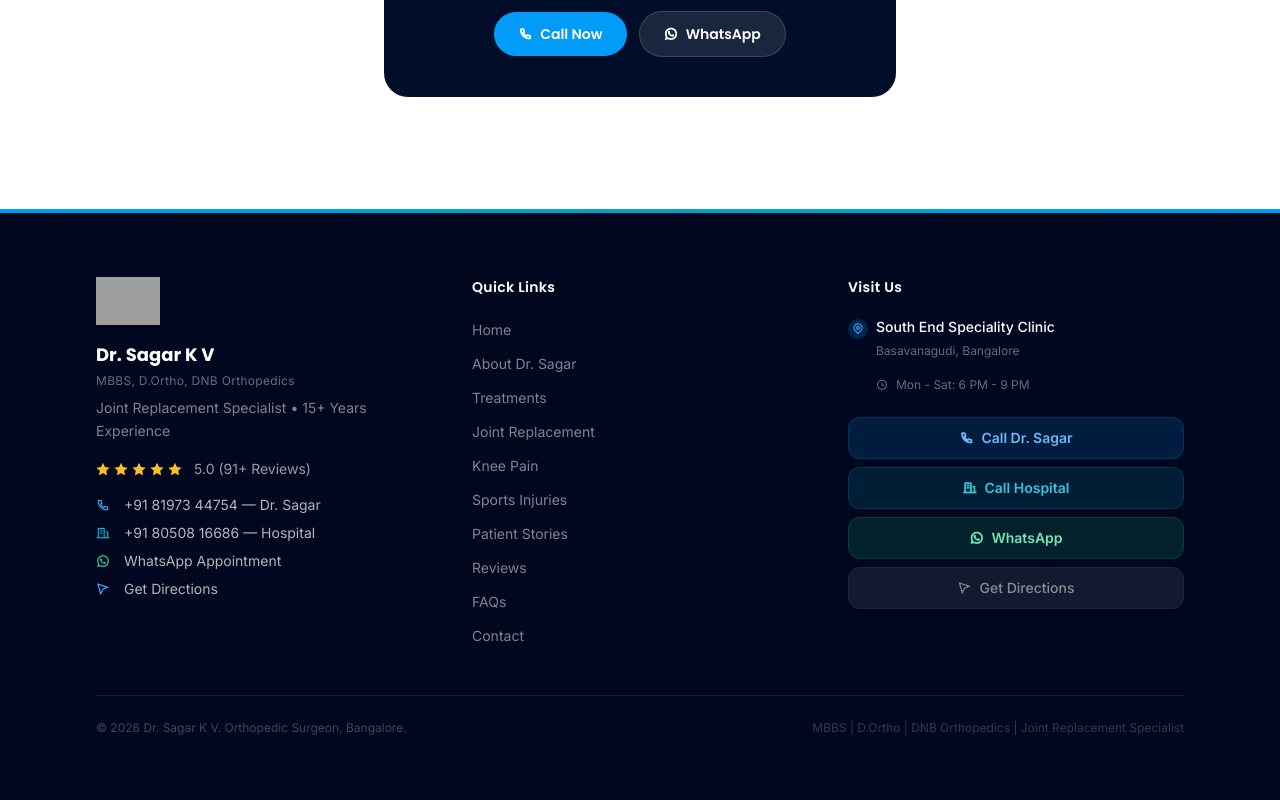
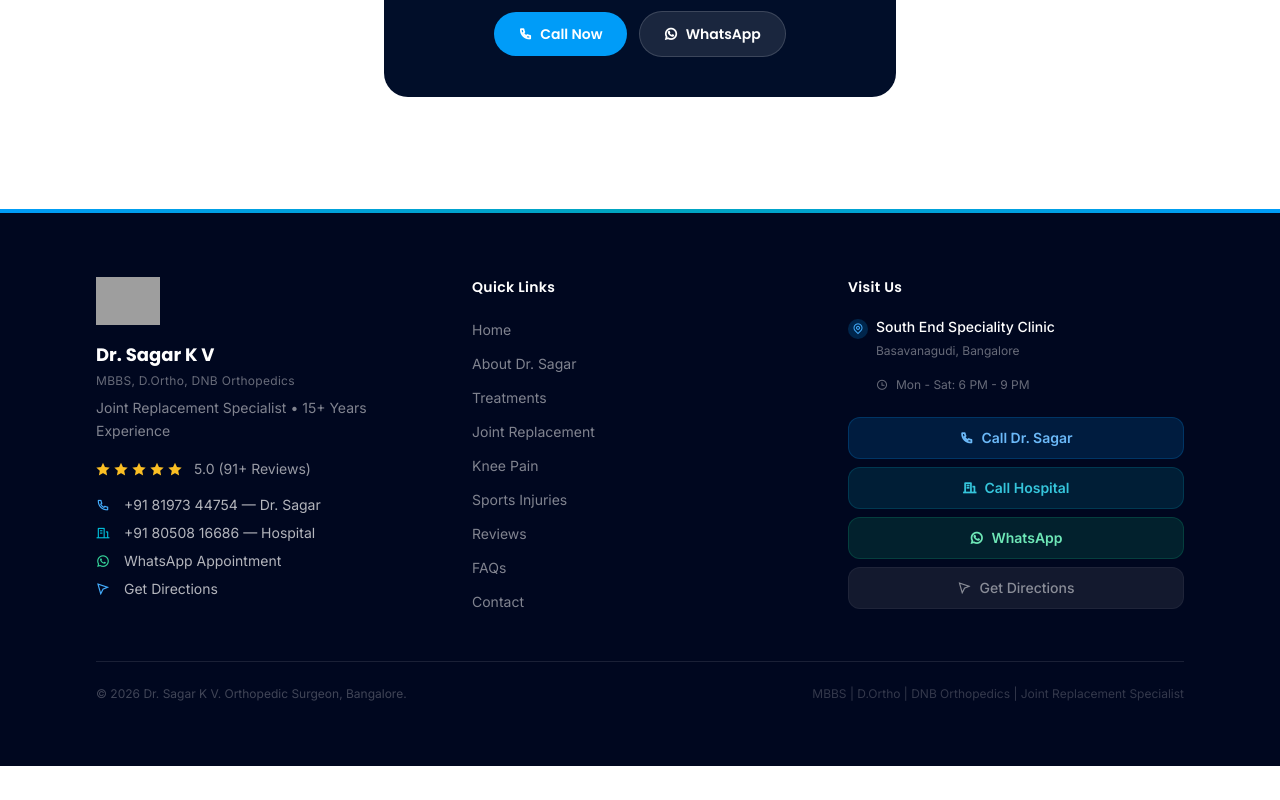
Before and after one commit to amithsharma91/Drsagarkv.in, a React (Vite) app: page /faq in a window 1280 px wide. Shown: the part 3279-4079 px from the top of the page. After the commit the page ends 4045 px from the top, so only its background shows below. Built offline with nearby package versions, Linux system fonts and the light colour scheme; grey boxes are pictures that could not be loaded.

Commit message:
Update Footer.tsx

```diff
--- a/src/pages/home/components/Footer.tsx
+++ b/src/pages/home/components/Footer.tsx
@@ -8,7 +8,6 @@ const FOOTER_LINKS = {
     { label: 'Joint Replacement', href: '/treatments/joint-replacement' },
     { label: 'Knee Pain', href: '/treatments/knee-pain' },
     { label: 'Sports Injuries', href: '/treatments/sports-injuries' },
-    { label: 'Patient Stories', href: '/patient-stories' },
     { label: 'Reviews', href: '/reviews' },
     { label: 'FAQs', href: '/faq' },
     { label: 'Contact', href: '/contact' },
```
